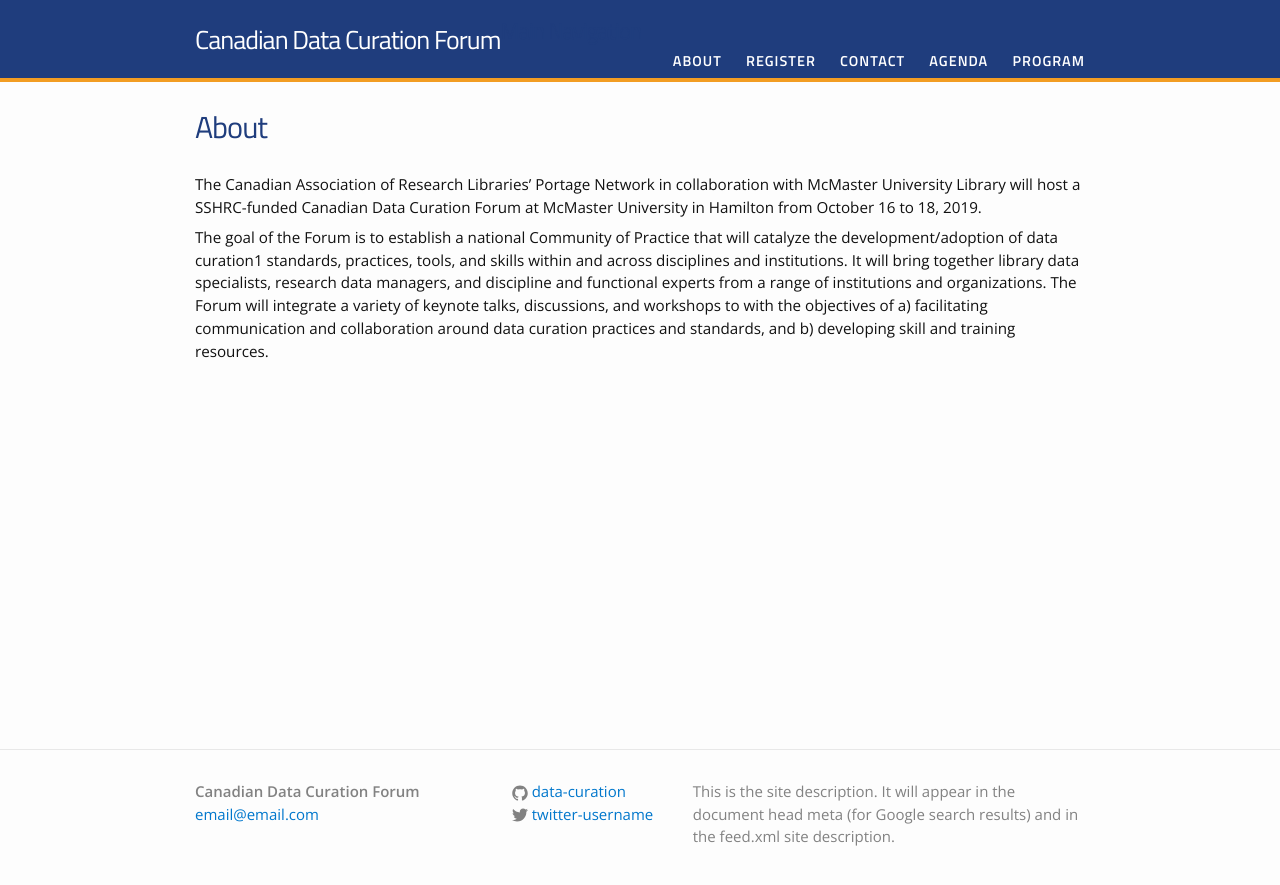
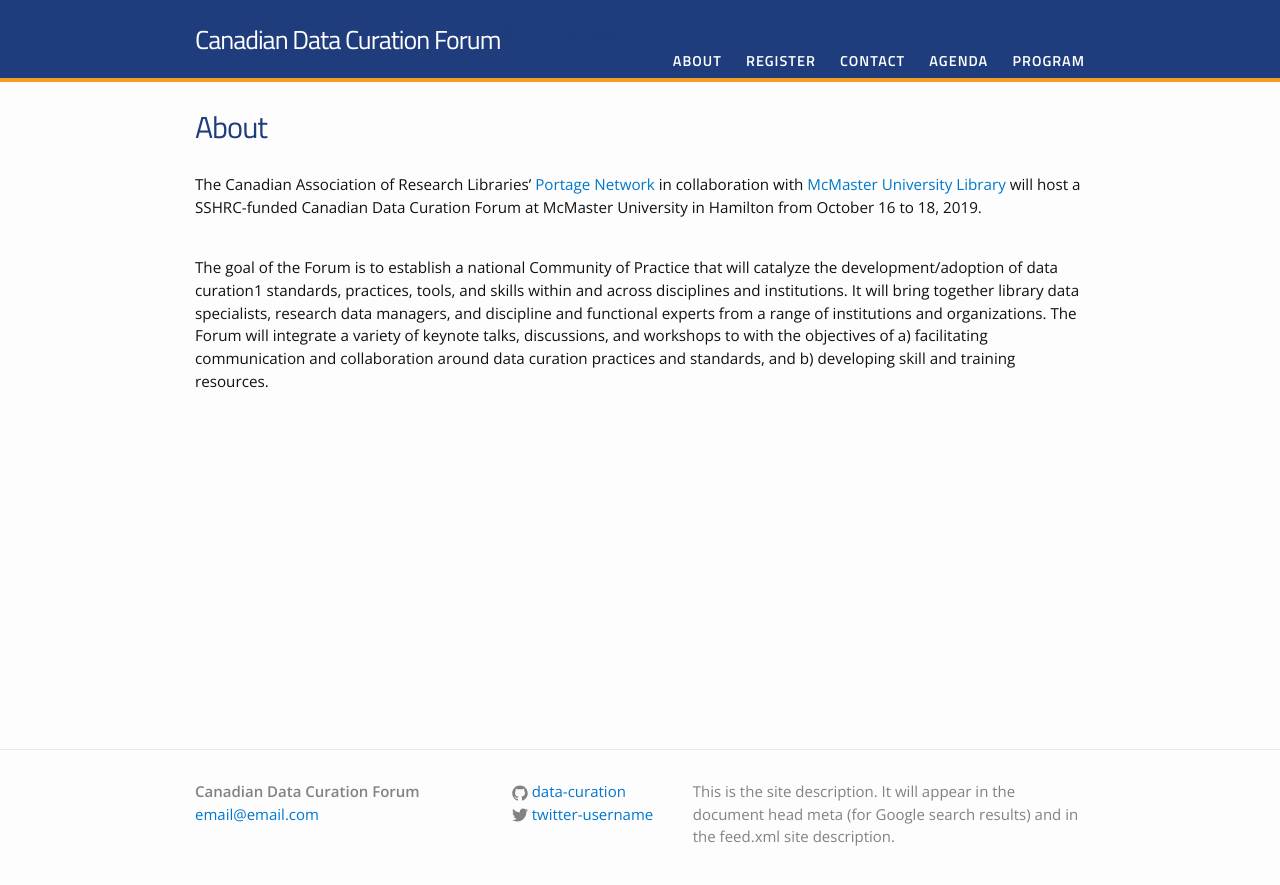
Before and after one commit to data-curation/data-curation.github.io, a Jekyll site: the page built from about.md, in a window 1280 px wide. Shown: the top 885 px of the page. Built offline with Jekyll 4.4.1, drawn with Linux system fonts in a browser that asks for light colours; part of the change alters nothing that is shown.

```diff
--- a/about.md
+++ b/about.md
@@ -4,7 +4,8 @@ title: About
 permalink: /about/
 ---
 
-The Canadian Association of Research Libraries’ Portage Network in collaboration with McMaster University Library will host a SSHRC-funded Canadian Data Curation Forum at McMaster University in Hamilton from October 16 to 18, 2019.
+The Canadian Association of Research Libraries’ [Portage Network](https://portagenetwork.ca/) in collaboration with [McMaster University Library](https://library.mcmaster.ca/) will host a SSHRC-funded Canadian Data Curation Forum at McMaster University in Hamilton from October 16 to 18, 2019.
+
 <br />
 
 The goal of the Forum is to establish a national Community of Practice that will catalyze the development/adoption of data curation1 standards, practices, tools, and skills within and across disciplines and institutions. It will bring together library data specialists, research data managers, and discipline and functional experts from a range of institutions and organizations. The Forum will integrate a variety of keynote talks, discussions, and workshops to with the objectives of a) facilitating communication and collaboration around data curation practices and standards, and b) developing skill and training resources.
```
